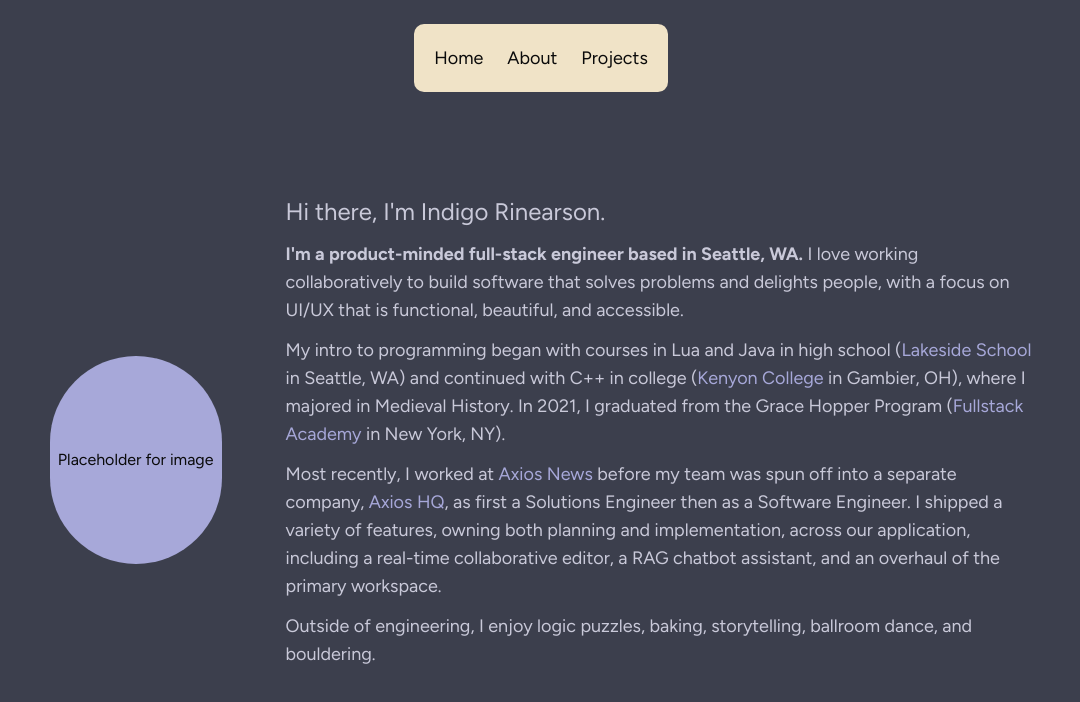
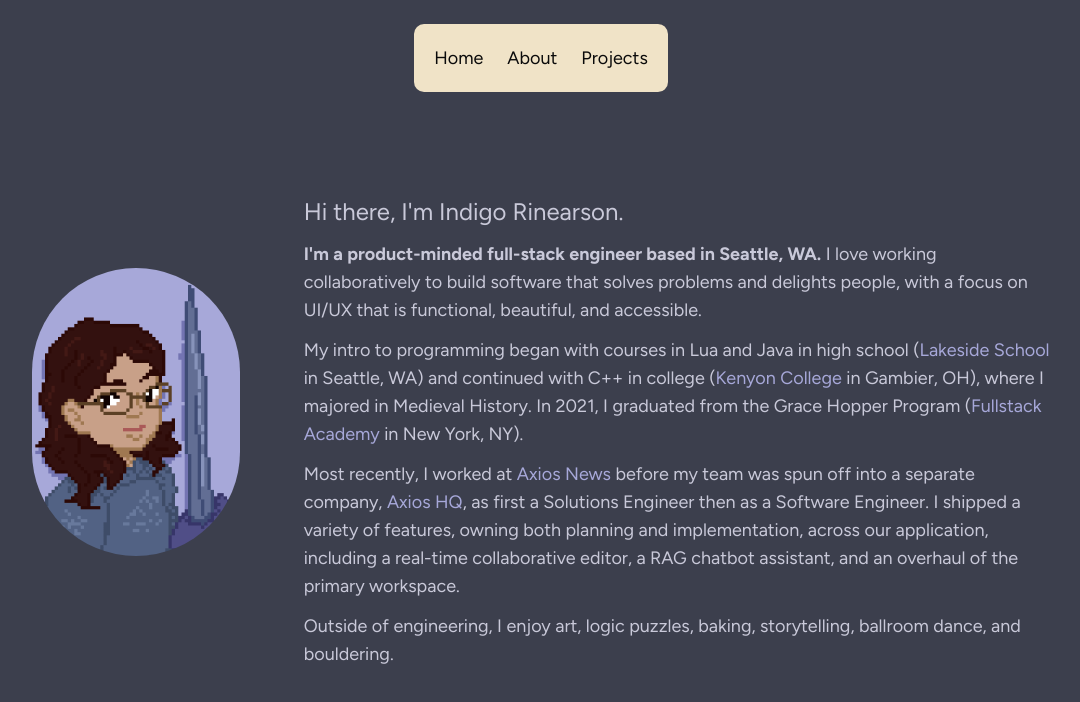
Before and after one commit to indi-rin/medieval-portfolio, a Next.js app: page /about in a window 1280 px wide. Shown: the top 702 px of the page, without its empty margins (99-1179 px from the left). Built offline with nearby package versions, Linux system fonts and the light colour scheme; some icons are missing.

Commit message:
add headshot to about page

```diff
--- a/app/about/page.tsx
+++ b/app/about/page.tsx
@@ -1,3 +1,5 @@
+import { cn } from "@/lib/utils";
+import { AlternatingPortrait } from "@/components/alternating-portrait";
 import { GithubIcon, Linkedin02Icon } from "@hugeicons/core-free-icons";
 import { HugeiconsIcon } from "@hugeicons/react";
 
@@ -7,15 +9,16 @@ const LINK_CLASSNAME =
 const AboutPage = () => {
   return (
     <div className="flex flex-col lg:flex-row flex-1 justify-center items-center font-sans gap-8 lg:gap-16 p-12 lg:p-20">
-      <div className="shrink-0 bg-periwinkle rounded-full h-52 px-2 flex justify-center items-center">
-        Placeholder for image
+      <div className="flex flex-col items-center justify-center lg:gap-4 lg:pb-10">
+        <AlternatingPortrait />
+        <Links className="invisible lg:visible" />
       </div>
 
       <div className="text-pale-slate text-lg flex flex-col gap-3 lg:max-w-2/3">
-        <p className="text-2xl">Hi there, I'm Indigo Rinearson.</p>
+        <p className="text-2xl">Hi there, I&apos;m Indigo Rinearson.</p>
         <p>
           <strong>
-            I'm a product-minded full-stack engineer based in Seattle, WA.
+            I&apos;m a product-minded full-stack engineer based in Seattle, WA.
           </strong>{" "}
           I love working collaboratively to build software that solves problems
           and delights people, with a focus on UI/UX that is functional,
@@ -78,12 +81,19 @@ const AboutPage = () => {
           chatbot assistant, and an overhaul of the primary workspace.
         </p>
         <p>
-          Outside of engineering, I enjoy logic puzzles, baking, storytelling,
-          ballroom dance, and bouldering.
+          Outside of engineering, I enjoy art, logic puzzles, baking,
+          storytelling, ballroom dance, and bouldering.
         </p>
 
-        {/* INDI: Consider moving these to under the graphic depending on bio length */}
-        <div className="flex flex-row gap-4 mt-4">
+        <Links className="visible lg:invisible" />
+      </div>
+    </div>
+  );
+};
+
+const Links = ({ className }: { className?: string }) => {
+  return (
+    <div className={cn("flex flex-row gap-4 mt-4", className)}>
       <a
         href="https://github.com/indi-rin"
         target="_blank"
@@ -107,8 +117,6 @@ const AboutPage = () => {
         />
       </a>
     </div>
-      </div>
-    </div>
   );
 };
 
--- /dev/null
+++ b/components/alternating-portrait.tsx
@@ -0,0 +1,73 @@
+"use client";
+
+import Image from "next/image";
+import { useEffect, useState, useSyncExternalStore } from "react";
+import { cn } from "@/lib/utils";
+import portrait from "@/public/portrait.png";
+import headshot from "@/public/headshot.jpg";
+
+const INTERVAL_MS = 3000;
+const DESKTOP_QUERY = "(min-width: 1024px)";
+
+const IMAGE_CLASSNAME = "object-cover transition-opacity duration-500";
+
+const useIsDesktop = () =>
+  useSyncExternalStore(
+    (onStoreChange) => {
+      const mediaQuery = window.matchMedia(DESKTOP_QUERY);
+      mediaQuery.addEventListener("change", onStoreChange);
+      return () => mediaQuery.removeEventListener("change", onStoreChange);
+    },
+    () => window.matchMedia(DESKTOP_QUERY).matches,
+    () => false,
+  );
+
+export const AlternatingPortrait = () => {
+  const isDesktop = useIsDesktop();
+  const [hovering, setHovering] = useState(false);
+  const [mobileAlternate, setMobileAlternate] = useState(false);
+
+  const showHeadshot = isDesktop ? hovering : mobileAlternate;
+
+  useEffect(() => {
+    if (isDesktop) return;
+
+    const intervalId = setInterval(() => {
+      setMobileAlternate((prev) => !prev);
+    }, INTERVAL_MS);
+
+    return () => clearInterval(intervalId);
+  }, [isDesktop]);
+
+  return (
+    <div
+      className="shrink-0 rounded-full w-52 h-72 relative overflow-hidden"
+      onMouseEnter={() => setHovering(true)}
+      onMouseLeave={() => setHovering(false)}
+    >
+      <Image
+        src={portrait}
+        alt="Pixel art portrait of Indigo dressed in medieval armor and carrying a sword"
+        fill
+        priority
+        sizes="208px"
+        className={cn(
+          IMAGE_CLASSNAME,
+          "object-[center_17%]",
+          showHeadshot ? "opacity-0" : "opacity-100",
+        )}
+      />
+      <Image
+        src={headshot}
+        alt="Headshot of Indigo Rinearson"
+        fill
+        sizes="208px"
+        className={cn(
+          IMAGE_CLASSNAME,
+          "object-[center_20%]]",
+          showHeadshot ? "opacity-100" : "opacity-0",
+        )}
+      />
+    </div>
+  );
+};
```
Also changed, not shown: public/headshot.jpg (added), public/portrait.png (added). Lines whose indentation alone changed are shown as unchanged.
